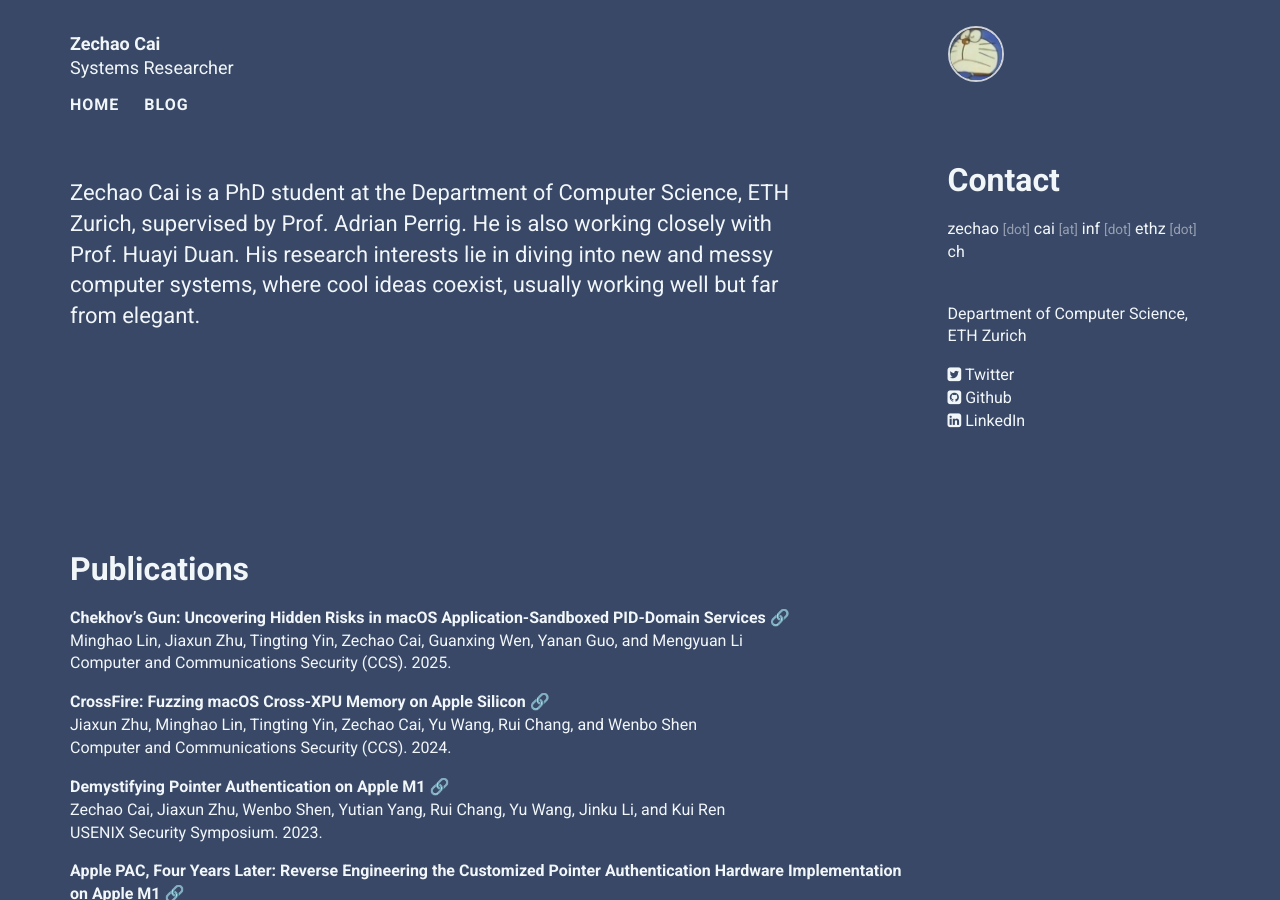
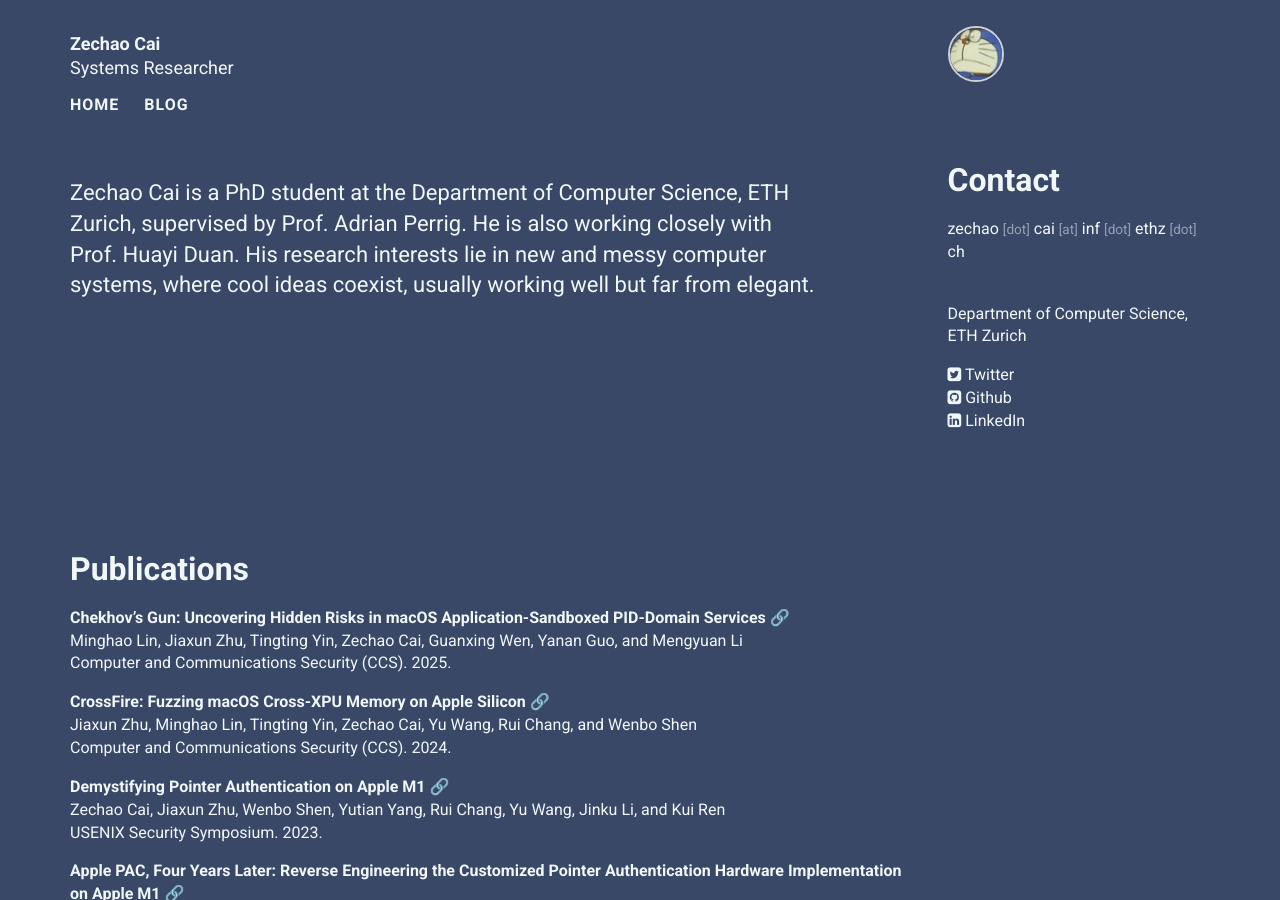
Before and after one commit to zech4o/zech4o.github.io, a Jekyll site: the page built from index.html, in a window 1280 px wide and 900 px high. Built offline with Jekyll 4.4.1, drawn with Linux system fonts in a browser that asks for light colours; nearby versions of some CDN libraries.

Commit message:
update 2025-11-22

```diff
--- a/_data/personal.yml
+++ b/_data/personal.yml
@@ -31,4 +31,4 @@
 intro:
   title:
   body: >
-   Zechao Cai is a PhD student at the Department of Computer Science, ETH Zurich, supervised by Prof. Adrian Perrig. He is also working closely with Prof. Huayi Duan. His research interests lie in diving into new and messy computer systems, where cool ideas coexist, usually working well but far from elegant.
+   Zechao Cai is a PhD student at the Department of Computer Science, ETH Zurich, supervised by Prof. Adrian Perrig. He is also working closely with Prof. Huayi Duan. His research interests lie in new and messy computer systems, where cool ideas coexist, usually working well but far from elegant.
```
